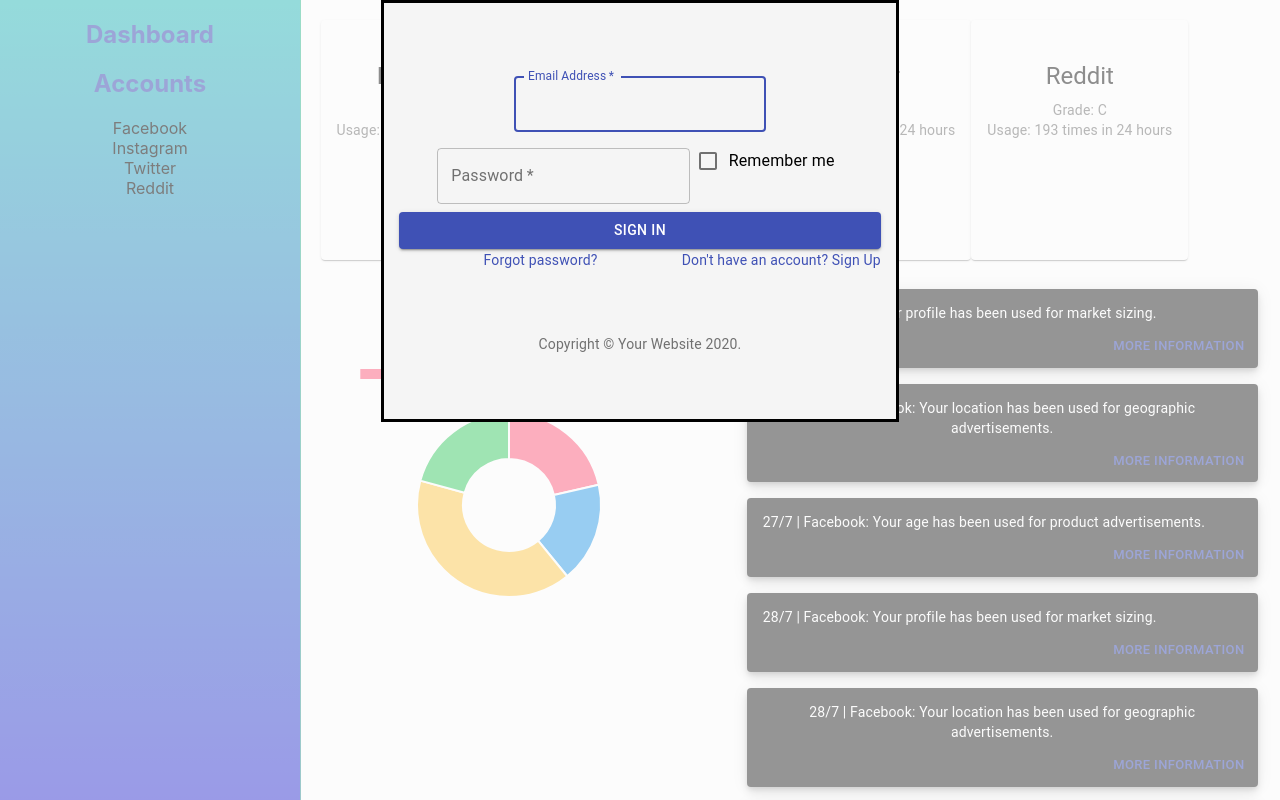
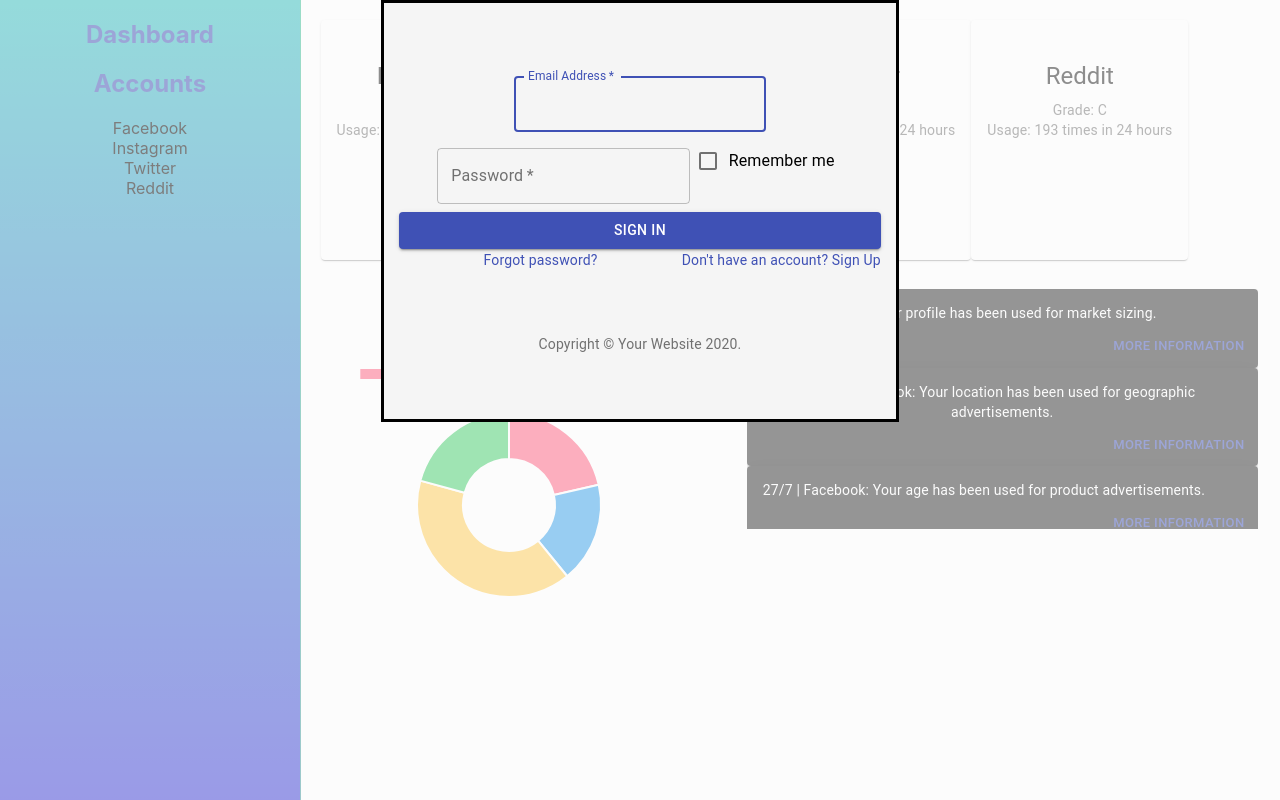
Before and after one commit to Boqian-Ma/sync-hack-2020-macrohard, a React (Create React App) app: page / in a window 1280 px wide. Built offline with nearby package versions, Linux system fonts and the light colour scheme.

Commit message:
bad scroll bar

```diff
--- a/src/components/FacebookFeed.js
+++ b/src/components/FacebookFeed.js
@@ -2,6 +2,8 @@ import React from "react";
 import Button from "@material-ui/core/Button";
 import { makeStyles } from "@material-ui/core/styles";
 import SnackbarContent from "@material-ui/core/SnackbarContent";
+import PerfectScrollbar from 'react-perfect-scrollbar'
+import 'react-perfect-scrollbar/dist/css/styles.css';
 
 const action = (
   <Button color="primary" size="small">
@@ -23,6 +25,7 @@ export default function LongTextSnackbar() {
 
   return (
     <div className={classes.root}>
+    <PerfectScrollbar>
       <SnackbarContent
         message="28/7 | Facebook: Your profile has been used for market sizing."
         action={action}
@@ -47,6 +50,7 @@ export default function LongTextSnackbar() {
         message="27/7 | Facebook: Your age has been used for product planning."
         action={action}
       />
+    </PerfectScrollbar>
     </div>
   );
 }
```
